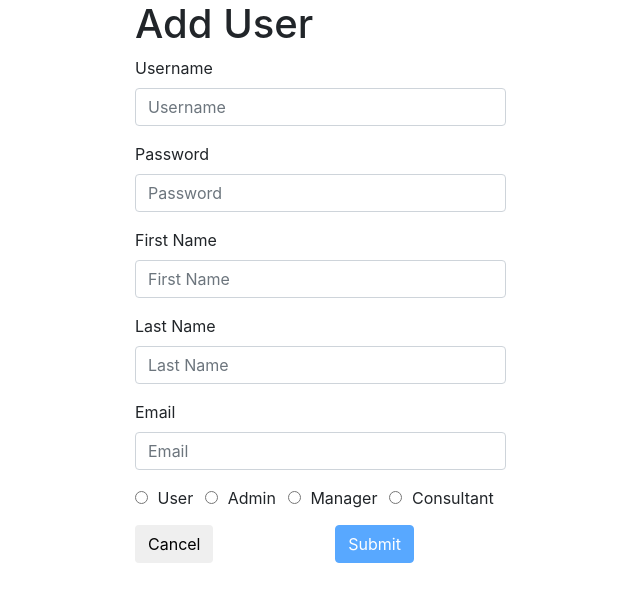
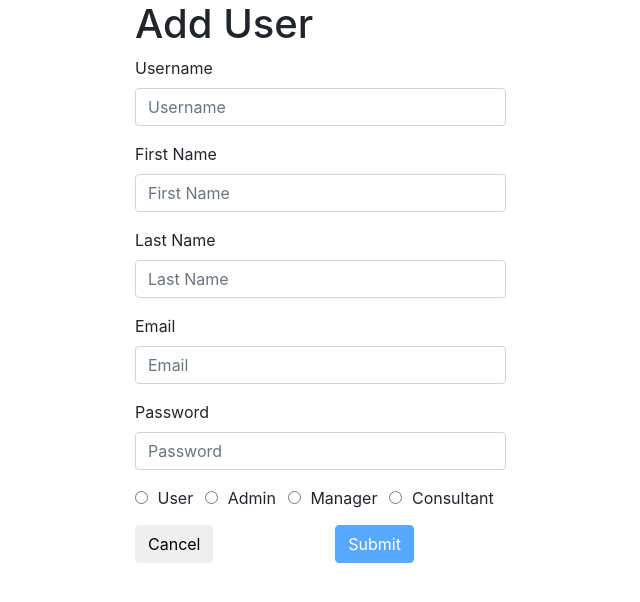
Before and after one commit to AlinaMaican/managio, an Angular app in the folder webapp/: page /add-user in a window 1280 px wide. Shown: the top 602 px of the page, without its empty margins (305-945 px from the left). Built offline with nearby package versions, Linux system fonts and the light colour scheme.

Commit message:
Fix minor bug in index.html

```diff
--- a/webapp/src/app/users/add-user/add-user.component.html
+++ b/webapp/src/app/users/add-user/add-user.component.html
@@ -17,11 +17,6 @@
               <p *ngIf="usernameError">{{errorMessage}}</p>
             </div>
             <div class="form-group">
-              <label>Password</label>
-              <input type="password" class="form-control" placeholder="Password" formControlName="password"
-                     required="required">
-            </div>
-            <div class="form-group">
               <label>First Name</label>
               <input type="text" class="form-control" placeholder="First Name" formControlName="firstName"
                      required="required">
@@ -37,6 +32,11 @@
                      [ngClass]="{'is-invalid' : usernameError}">
               <p *ngIf="emailError">{{errorMessage}}</p>
 
+            </div>
+            <div class="form-group">
+              <label>Password</label>
+              <input type="password" class="form-control" placeholder="Password" formControlName="password"
+                     required="required">
             </div>
             <div class="form-check form-check-inline">
               <label class="form-check-label">
```
